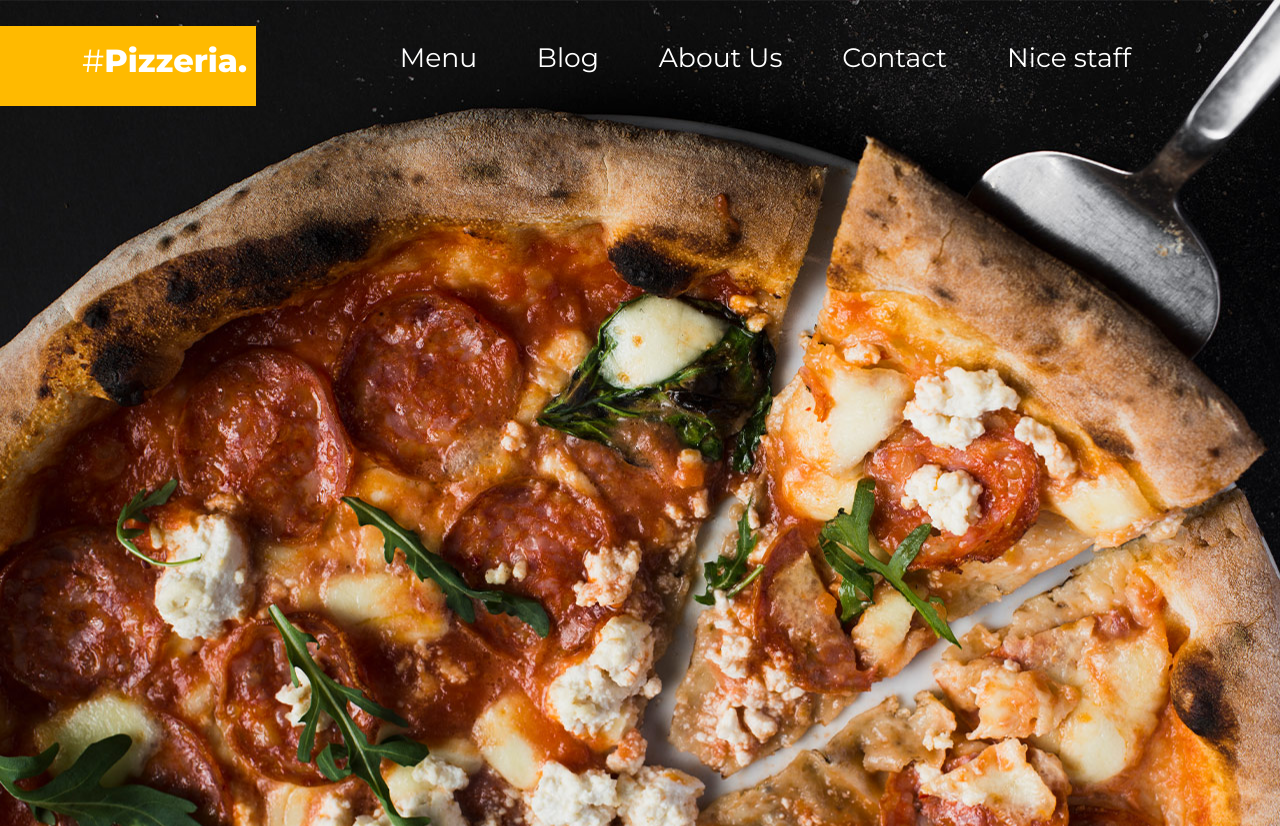
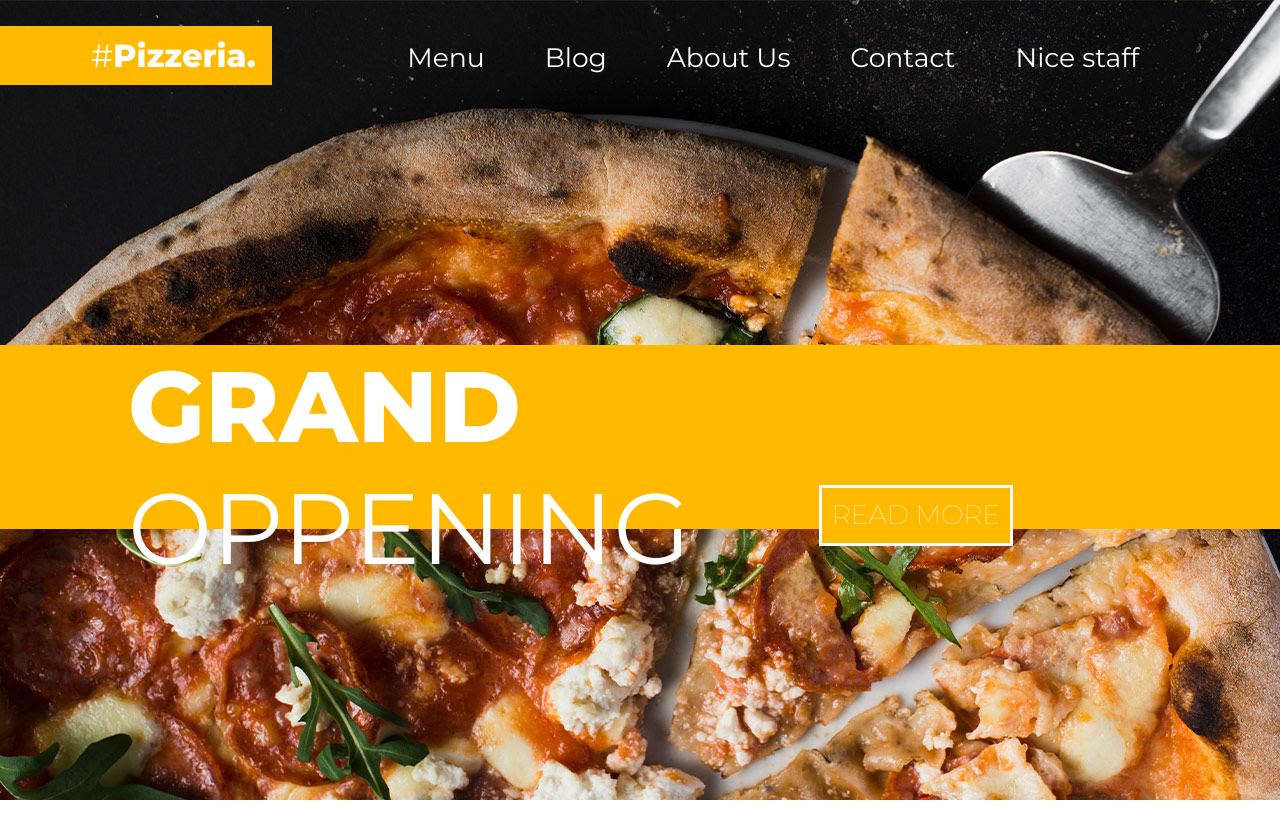
Before and after one commit to leticialterres/mood-restaurant-food, a plain HTML site: page index.html in a window 1280 px wide. After the commit the page ends 800 px from the top, so only its background shows below. Drawn offline with nearby package versions, Linux system fonts and the light colour scheme.

Commit message:
Andamento página
Inserção da frase-banner e botão read-more.

```diff
--- a/_css/style.css
+++ b/_css/style.css
@@ -2,11 +2,15 @@
     margin: 0;
     padding: 0;
     color: #fff;
+    font-family: 'Montserrat', sans-serif;
+}
+
+section#secion-top{
+    background-image: url('../_image/bkg_top.jpg');
+    height: 800px;
 }
 
 #top{
-    background-image: url('../_image/bkg_top.jpg');
-    height: 800px;
     display: flex;
     justify-content: space-between;
     padding-top: 2%;
@@ -16,18 +20,17 @@
     background-color: #ffba00;
     width: 20%;
     height: 10%;
-    font-family: 'Montserrat', sans-serif;
 
+    padding: 10px;
 
 }
 #title_top h1{
     margin-left: 32%;
     font-weight: bold;
     font-size: 24pt;
-    padding-top: 6%;
 }
 
-#sustenido{
+.lighter{
     font-weight: lighter;
 }
 
@@ -35,7 +38,7 @@ nav {
     width: 80%;
     margin: 0 auto;
     /*padding: 50px 0;*/
-    box-shadow: 0px 5px 0px #dedede;
+
   }
   nav ul {
     list-style: none;
@@ -48,8 +51,6 @@ nav {
     display: block;
     padding: 15px;
     text-decoration: none;
-    color: #fff;
-    font-family: 'Montserrat', sans-serif;
     font-weight: light;
     font-size: 20pt;
     margin: 0 10px;
@@ -61,6 +62,7 @@ nav {
   }
   nav ul li a:hover {
     color: #ffba00;
+    box-shadow: 0px 2px 0px #ffba00;
   }
 
   nav.fill ul li a {
@@ -83,3 +85,38 @@ nav {
     -moz-animation: fill 1s forwards;
     opacity: 1;
   }
+
+  #middle{
+    display: flex;
+    background-color: #ffba00;
+    color: #fff;
+    width: 100%;
+    height: 23%;
+    margin-top: 20%;
+  }
+
+  #middle h2{
+    margin-left: 10%;
+    font-size: 75pt;
+    font-weight: bold;
+  }
+
+  h2#read-more{
+    height: 35px;
+    font-size: 20pt;
+    font-weight: lighter;
+    border-style: solid;
+    padding: 10px;
+    margin-top: 11%;
+    background-color: #ffba00;
+  }
+
+  h2#read-more a{
+    text-decoration: none;
+    transition: color .3s ease-in-out, box-shadow .5s ease-in-out;
+
+  }
+
+  h2#read-more a:hover{
+    box-shadow: inset 200px 0 0 0 #000;
+  }
--- a/index.html
+++ b/index.html
@@ -7,13 +7,15 @@
     <link rel="preconnect" href="https://fonts.googleapis.com">
 <link rel="preconnect" href="https://fonts.gstatic.com" crossorigin>
 <link href="https://fonts.googleapis.com/css2?family=Montserrat:ital,wght@0,100;0,400;0,800;1,100&display=swap" rel="stylesheet">
-    <link rel="stylesheet" href="_css/style.css">
+<link rel="stylesheet" href="https://cdnjs.cloudflare.com/ajax/libs/animate.css/4.1.1/animate.min.css"/>
+<link rel="stylesheet" href="_css/style.css">
     <title>Moody Food</title>
 </head>
 <body>
+    <section id="secion-top">
     <div id="top">
-        <div id="title_top"><h1><span id="sustenido">#</span>Pizzeria.</h1></div>
-        <nav class="fill">
+        <div id="title_top" class="animate__animated animate__fadeInDownBig"><h1><span class="lighter">#</span>Pizzeria.</h1></div>
+        <nav class="fill animate__animated animate__fadeInDownBig">
             <ul>
               <li><a href="#">Menu</a></li>
               <li><a href="#">Blog</a></li>
@@ -23,7 +25,11 @@
             </ul>
           </nav>
     </div>
-
+    <div id="middle" class="animate__animated animate__fadeInLeft">
+        <h2 class="animate__animated animate__fadeInLeftBig">GRAND<br> <span class="lighter">OPPENING</span></h2>
+        <h2 id="read-more" class="animate__animated animate__fadeInLeftBig"><a href="#"> READ MORE</a></h2>
+    </div>
+</section>
 
 </body>
 </html>
```
